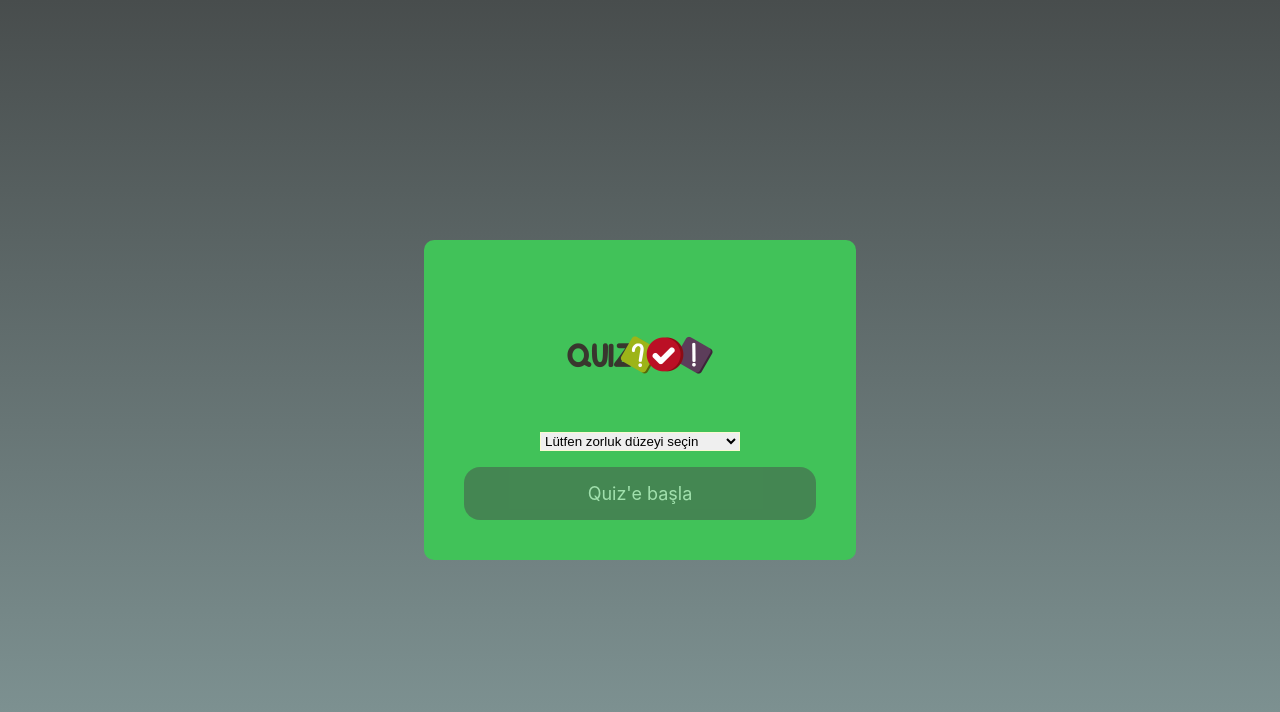
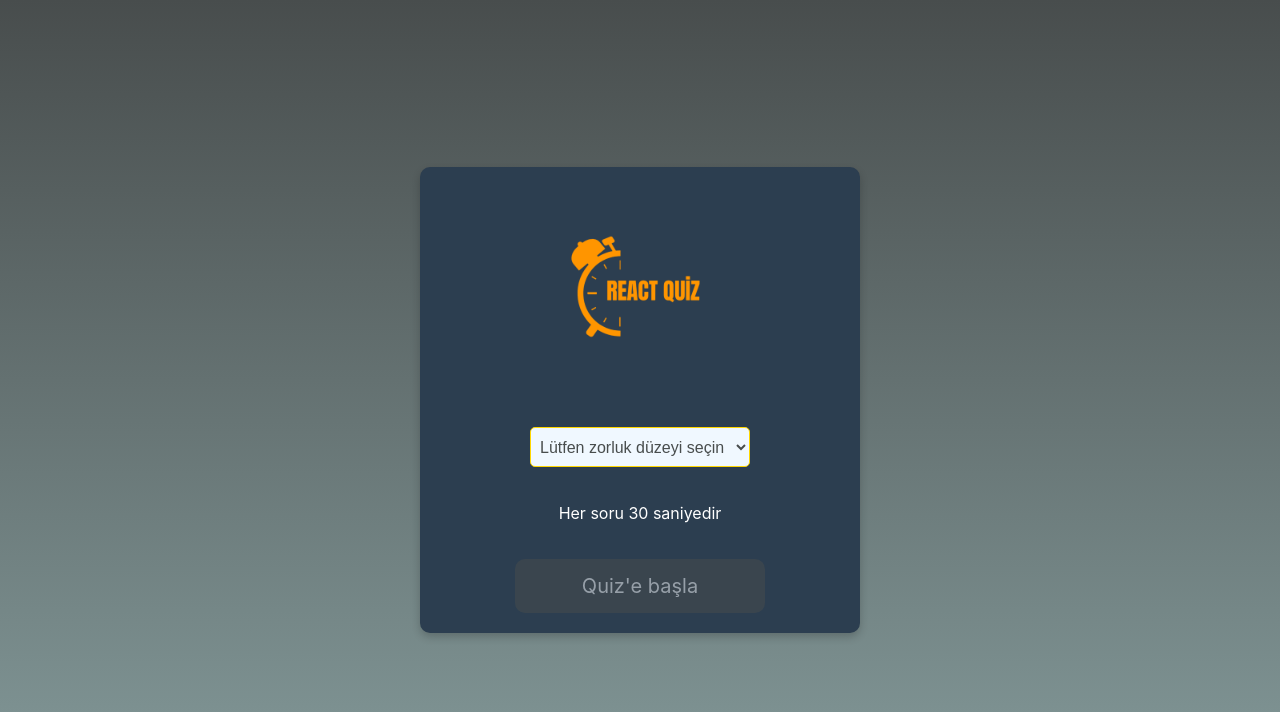
Before and after one commit to coderumo/react-quiz-app, a React (Create React App) app: page / in a window 1280 px wide. Shown: the top 712 px of the page. Built offline with nearby package versions, Linux system fonts and the light colour scheme.

Commit message:
design change

```diff
--- a/src/components/dropdown/Dropdown.css
+++ b/src/components/dropdown/Dropdown.css
@@ -1,10 +1,16 @@
-.dropdown{
-
+.dropdown {
+    margin: 20px 0;
+    display: flex;
+    justify-content: center;
 }
 
-.dropdown select{
-    width: 200px;
-    height: 5%;
-    border: 1px solid lightgoldenrodyellow;
-
+.dropdown select {
+    width: 220px;
+    height: 40px;
+    border: 1px solid #ffd700;
+    border-radius: 5px;
+    padding: 5px;
+    font-size: 16px;
+    background-color: #f0f8ff;
+    color: #484D4D;
 }
--- a/src/components/dropdown/Dropdown.jsx
+++ b/src/components/dropdown/Dropdown.jsx
@@ -1,7 +1,13 @@
-import React from 'react';
+import React, { useEffect } from 'react';
 import './Dropdown.css';
 
-const Dropdown = ({ data, setDifficultyChange }) => {
+const Dropdown = ({ data, setDifficultyChange, difficultyChange }) => {
+  useEffect(() => {
+    if (difficultyChange && difficultyChange !== "Lütfen zorluk düzeyi seçin") {
+      console.log(`Seçilen zorluk derecesi: ${difficultyChange}`);
+    }
+  }, [difficultyChange]);
+
   return (
     <div className='dropdown'>
       <select onChange={e => setDifficultyChange(e.target.value)} defaultValue="Lütfen zorluk düzeyi seçin">
--- a/src/components/modal/Modal.css
+++ b/src/components/modal/Modal.css
@@ -1,32 +1,82 @@
-.modal{
+.modal {
+    position: fixed;
+    top: 50%;
+    left: 50%;
+    transform: translate(-50%, -50%);
+    width: 90%;
+    max-width: 600px;
+    background-color: #2c3e50;
+    padding: 20px;
+    border-radius: 12px;
+    box-shadow: 0 4px 10px rgba(0, 0, 0, 0.2);
     text-align: center;
+    color: #ecf0f1;
+    z-index: 1000;
+    max-height: 80vh;
+    overflow-y: auto;
+    margin: 20px 0;
+    display: flex;
+    flex-direction: column;
 }
 
-.modal-btn{
-    padding: 1rem;
-    width: 20rem;
-    height: auto;
-    font-size: 18px;
-    background-color: #484D4D;
-    color: white;
-    border-radius: 1rem;
-    display: flex;
-    align-items: center;
-    justify-content: center;
-    margin-top:1rem ;
-    cursor: pointer;
-
-
+.modal-overlay {
+    position: fixed;
+    top: 0;
+    left: 0;
+    width: 100%;
+    height: 100%;
+    background-color: rgba(0, 0, 0, 0.6);
+    z-index: 999;
 }
 
-.modal-btn:hover{
-    background-color: lightgray;
-    color: gray;
+.modal-footer {
+    padding: 15px;
+    border-radius: 12px;
+    margin-top: 20px;
 }
 
-.modal-title{
+.modal-btn {
+    padding: 15px;
+    width: 220px;
+    font-size: 18px;
+    background-color: #3498db;
+    color: white;
+    border: none;
+    border-radius: 25px;
+    display: inline-block;
+    cursor: pointer;
+    transition: background-color 0.3s ease;
+}
+
+.modal-btn:hover {
+    background-color: #2980b9;
+}
+
+.modal-title {
     font-weight: bold;
-    font-size: 1.5rem;
-    margin-bottom: 10px;
+    font-size: 2rem;
+    margin-bottom: 20px;
     color: white;
 }
+
+.incorrect-answers {
+    margin: 20px 0;
+    text-align: left;
+}
+
+.incorrect-answer-item {
+    margin-bottom: 20px;
+}
+
+.question {
+    color: black;
+}
+
+.correct {
+    color: #2ecc71;
+    font-weight: bold;
+}
+
+.incorrect {
+    color: #e74c3c;
+}
--- a/src/components/modal/Modal.jsx
+++ b/src/components/modal/Modal.jsx
@@ -1,12 +1,29 @@
 import React from 'react';
 import './Modal.css';
 
-const Modal = ({ score }) => {
+const Modal = ({ score, incorrectAnswers }) => {
   return (
-    <div className='modal'>
-      <div className='modal-title'>Skor: {score}</div>
-      <div onClick={() => window.location = "/"} className='modal-btn'>Yeniden Başla</div>
-    </div>
+    <>
+      <div className='modal-overlay'></div>
+      <div className='modal'>
+        <div className='modal-title'>Skor: {score}</div>
+        <div className='incorrect-answers'>
+          <h2>Yanlış Cevaplar</h2>
+          <ul>
+            {incorrectAnswers.map((item, index) => (
+              <li key={index} className='incorrect-answer-item'>
+                <strong className='question'>Soru:</strong> {item.question} <br />
+                <strong className='incorrect'>Seçilen Cevap:</strong> {item.selectedAnswer} <br />
+                <strong className='correct'>Doğru Cevap:</strong> {item.correctAnswer}
+              </li>
+            ))}
+          </ul>
+        </div>
+        <div className='modal-footer'>
+          <div onClick={() => window.location = "/"} className='modal-btn'>Yeniden Başla</div>
+        </div>
+      </div>
+    </>
   );
 };
 
--- a/src/components/questionCard/QuestionCard.css
+++ b/src/components/questionCard/QuestionCard.css
@@ -1,40 +1,47 @@
-.questionCard{
-    padding: 2%;
+.questionCard {
+    padding: 30px;
     max-width: 700px;
     width: 100%;
     border-radius: 10px;
+    background-color: #fff;
+    box-shadow: 0 4px 8px rgba(0, 0, 0, 0.2);
+    margin-bottom: 20px;
+    text-align: center;
 }
 
-.questionCard-title{
-    font-size: 1.5rem;
+.questionCard-title {
+    font-size: 1.8rem;
     font-weight: bold;
-    color: white;
-    margin-bottom: 2%;
+    color: #484D4D;
+    margin-bottom: 20px;
 }
 
-.questionCard button{
-    width: 48%;
-    margin: 1rem;
+.questionCard button {
+    width: 45%;
+    margin: 10px;
     border: 1px solid lightgray;
-    border-radius: 2rem;
+    border-radius: 10px;
     cursor: pointer;
-
+    padding: 10px;
+    font-size: 16px;
+    background-color: #f0f8ff;
+    transition: background-color 0.3s;
 }
 
-.questionCard button:hover{
-    background-color: gray;
+.questionCard button:hover {
+    background-color: #dcdcdc;
 }
 
-.questionCard-timer{
-    width: 50px;
-    height: 50px;
+.questionCard-timer {
+    width: 60px;
+    height: 60px;
     font-size: 25px;
     font-weight: bold;
     background-color: rgb(200, 10, 10);
     color: white;
-    border-radius: 5rem;
+    border-radius: 50%;
     display: flex;
     align-items: center;
     justify-content: center;
-
+    margin: 0 auto 20px auto;
 }
--- a/src/components/questionCard/QuestionCard.jsx
+++ b/src/components/questionCard/QuestionCard.jsx
@@ -1,12 +1,25 @@
 import React, { useEffect, useState } from 'react';
 import './QuestionCard.css';
 
-const QuestionCard = ({ questionsData, score, setScore, count, setCount, modal, setModal }) => {
+const QuestionCard = ({ questionsData, score, setScore, count, setCount, modal, setModal, setIncorrectAnswers }) => {
   const [timer, setTimer] = useState(30);
 
   const approvedChoice = (e) => {
-    const checkAnswer = e.currentTarget.value === questionsData[count]?.correct_answer;
-    if (checkAnswer) setScore(score + 100);
+    const selectedAnswer = e.currentTarget.value;
+    const checkAnswer = selectedAnswer === questionsData[count]?.correct_answer;
+
+    if (checkAnswer) {
+      setScore(score + 100);
+    } else {
+      setIncorrectAnswers(prev => [
+        ...prev,
+        {
+          question: questionsData[count]?.question,
+          selectedAnswer,
+          correctAnswer: questionsData[count]?.correct_answer
+        }
+      ]);
+    }
 
     if (count < 9) {
       setCount(count + 1);
@@ -34,7 +47,9 @@ const QuestionCard = ({ questionsData, score, setScore, count, setCount, modal,
     };
   }, [timer, count]);
 
+
   return (
+
     <div className='questionCard'>
       <div className='questionCard-timer'>{timer}</div>
       <div className='questionCard-title'>{count + 1}/10 - {questionsData[count]?.question}</div>
@@ -45,6 +60,7 @@ const QuestionCard = ({ questionsData, score, setScore, count, setCount, modal,
       }
     </div>
   );
+
 };
 
 export default QuestionCard;
--- a/src/pages/introduce/Introduc.jsx
+++ b/src/pages/introduce/Introduc.jsx
@@ -1,10 +1,10 @@
 import React, { useState } from 'react';
 import './Introduce.css';
 import Dropdown from '../../components/dropdown/Dropdown';
-import logo from '../../images/logo2.png';
+import logo from '../../images/logo3.png';
 import { useNavigate } from 'react-router-dom';
 
-const Introduce = () => {
+const Introduc = () => {
     const difficulty = ["easy", "medium", "hard"];
     const [difficultyChange, setDifficultyChange] = useState('');
     const navigate = useNavigate();
@@ -20,7 +20,8 @@ const Introduce = () => {
       <div className='introduce'>
         <div className="introduce-container">
           <img src={logo} alt="Logo" />
-        <Dropdown data={difficulty} setDifficultyChange={setDifficultyChange} />
+          <Dropdown data={difficulty} setDifficultyChange={setDifficultyChange} difficultyChange={difficultyChange} />
+          <p className='p'>Her soru 30 saniyedir</p>
           <div
             onClick={startQuiz}
             className={`introduce-btn ${!difficultyChange || difficultyChange === "Lütfen zorluk düzeyi seçin" ? 'disabled' : ''}`}
@@ -32,4 +33,4 @@ const Introduce = () => {
     );
 };
 
-export default Introduce;
+export default Introduc;
--- a/src/pages/introduce/Introduce.css
+++ b/src/pages/introduce/Introduce.css
@@ -1,51 +1,55 @@
-.introduce{
+.introduce {
     width: 100%;
     height: 100vh;
     background-image: linear-gradient(#484D4D, #839999);
     display: flex;
     align-items: center;
     justify-content: center;
-
-
 }
 
-
-.introduce-container{
-    max-width: fit-content;
+.introduce-container {
+    max-width: 400px;
     width: 100%;
     display: flex;
     flex-direction: column;
-    background-color: #41c259;
+    background-color: #2c3e50;
     align-items: center;
     justify-content: center;
-    padding: 1.5rem;
-    border: 1rem solid transparent;
+    padding: 20px;
     border-radius: 10px;
+    box-shadow: 0 4px 8px rgba(0, 0, 0, 0.2);
 }
 
-.introduce-btn{
-    padding: 1rem;
-    width: 20rem;
-    height: auto;
-    font-size: 18px;
+.introduce-btn {
+    padding: 15px;
+    width: 220px;
+    font-size: 20px;
     background-color: #484D4D;
     color: white;
-    border-radius: 1rem;
-    display: flex;
-    align-items: center;
-    justify-content: center;
-    margin-top:1rem ;
+    border-radius: 10px;
+    display: inline-block;
+    margin-top: 20px;
+    text-align: center;
     cursor: pointer;
-
-
+    transition: background-color 0.3s, color 0.3s;
 }
 
 .introduce-btn.disabled {
     pointer-events: none;
     opacity: 0.5;
-  }
+}
 
-.introduce img{
-    width: 150px;
+.introduce-btn:hover {
+    background-color: lightgray;
+    color: black;
+}
+
+.introduce img {
+    width: 50%;
     height: auto;
+    margin-bottom: 20px;
 }
+
+.introduce p{
+    color: white
+}
--- a/src/pages/quiz/Quiz.css
+++ b/src/pages/quiz/Quiz.css
@@ -1,4 +1,4 @@
-.quiz{
+.quiz {
     width: 100%;
     height: 100vh;
     background-image: linear-gradient(#484D4D, #839999);
--- a/src/pages/quiz/Quiz.jsx
+++ b/src/pages/quiz/Quiz.jsx
@@ -1,6 +1,6 @@
 import React, { useEffect, useState } from 'react';
 import './Quiz.css';
-import { fetchQuizData } from '../../api/api';
+import * as api from '../../api/api';
 import { useParams } from 'react-router-dom';
 import QuestionCard from '../../components/questionCard/QuestionCard';
 import Modal from '../../components/modal/Modal';
@@ -11,11 +11,13 @@ const Quiz = () => {
   const [score, setScore] = useState(0);
   const [count, setCount] = useState(0);
   const [modal, setModal] = useState(false);
+  const [incorrectAnswers, setIncorrectAnswers] = useState([]);
 
   useEffect(() => {
     const getData = async () => {
-      const data = await fetchQuizData(difficulty, amount);
+      const data = await api.fetchQuizData(difficulty, amount);
       setQuestionsData(data);
+      console.log('Gelen sorular:', data);
     };
     getData();
   }, [difficulty, amount]);
@@ -23,7 +25,7 @@ const Quiz = () => {
   return (
     <div className='quiz'>
       {
-        modal ? <Modal score={score}/> :
+        modal ? <Modal score={score} incorrectAnswers={incorrectAnswers}/> :
         <QuestionCard
           questionsData={questionsData}
           score={score}
@@ -32,6 +34,7 @@ const Quiz = () => {
           setCount={setCount}
           modal={modal}
           setModal={setModal}
+          setIncorrectAnswers={setIncorrectAnswers}
         />
       }
     </div>
```
Also changed, not shown: src/images/logo3.png (added), src/images/react_logo.png (added). Lines whose indentation alone changed are shown as unchanged.
